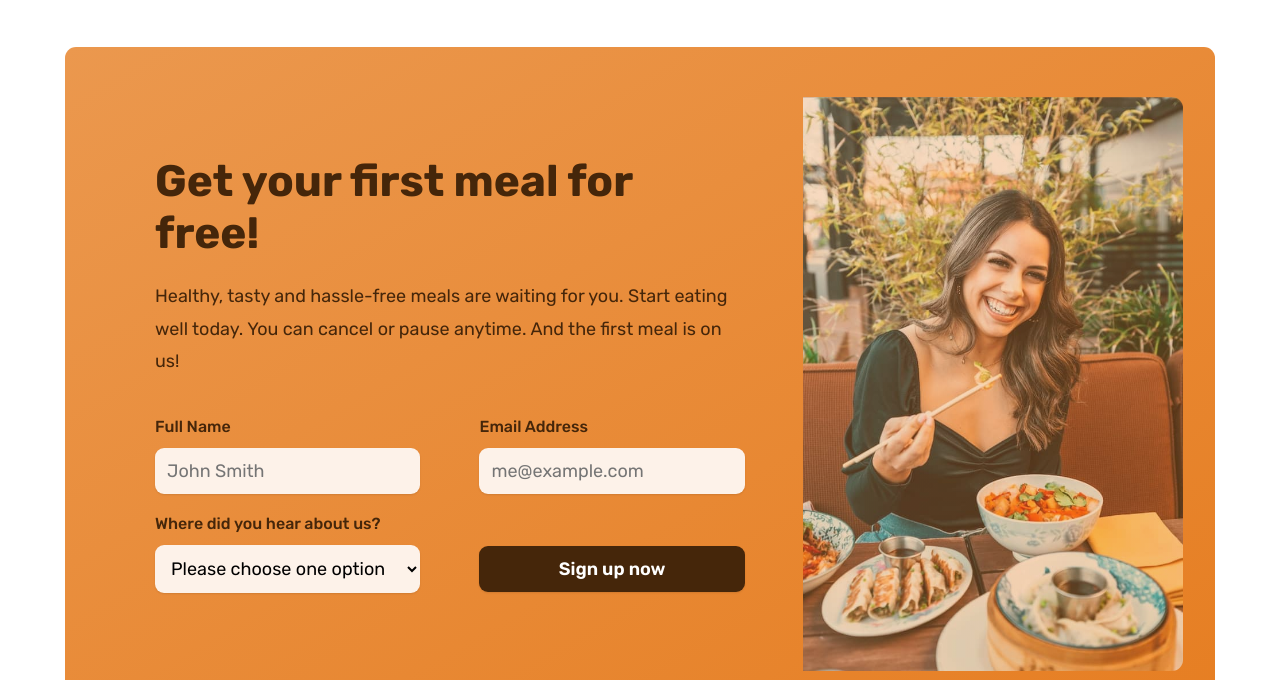
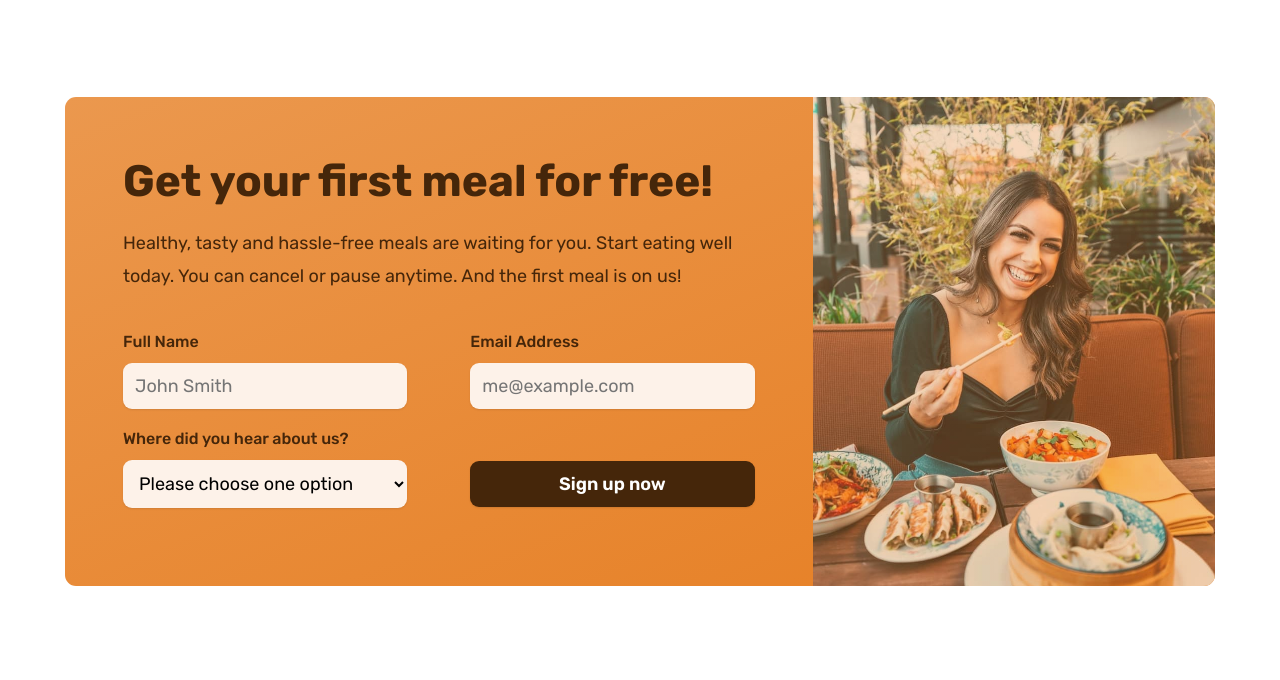
Before and after one commit to YashLohar/Omnifood, a plain HTML site: page index.html in a window 1280 px wide. Shown: the part 5758-6438 px from the top of the page. Drawn offline with Linux system fonts and the light colour scheme.

Commit message:
Update index.html

```diff
--- a/index.html
+++ b/index.html
@@ -352,8 +352,9 @@
 
         <!--Form section starts here-->
 
-        <section class="form-section inner">
-            <div class="formarea flex">
+        <section class="form-area">
+            <section class="form-section flex">
+
                 <div class="form-container">
                     <form action="#" method="post" class="form">
                             <h1 class="secondary-heading">Get your first meal for free!</h1>
@@ -390,8 +391,9 @@
 
                 <div class="eating">
                 </div>
-            </div>
         </section>
+
+    </section>
 
         <!--Form section starts here-->
      </main>
```
